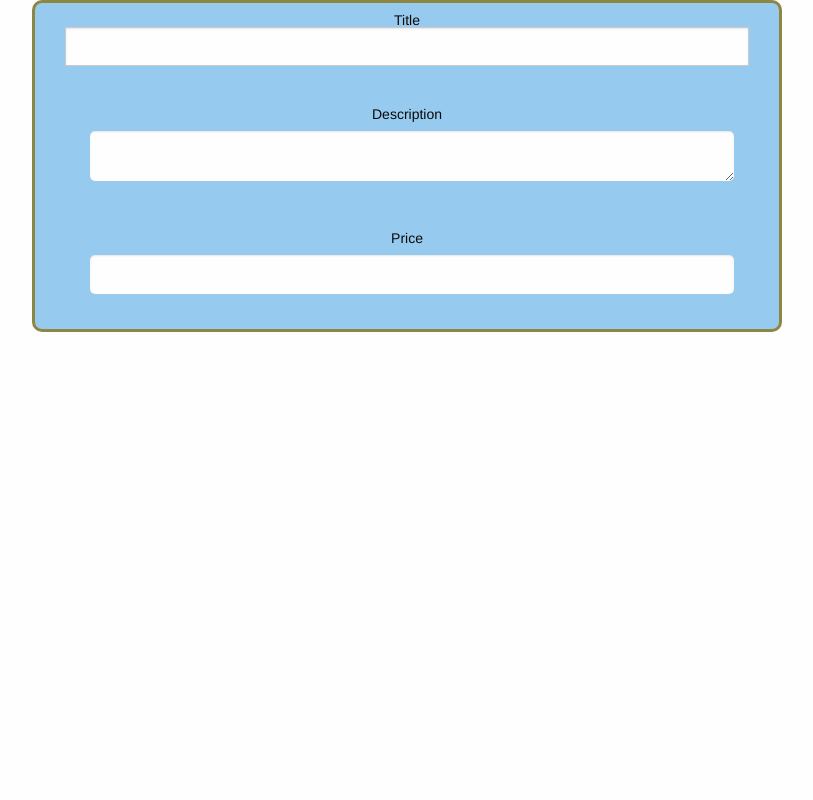
After one commit to artysidorenko/PHPBooks, a Symfony app: template templates/new.twig in a window 1280 px wide. The commit adds this page. Shown: the whole page, without its empty margins (233-1046 px from the left). Run offline with Twig, Linux system fonts and the light colour scheme; the template is opened without the code that fills it, so the values that code supplies are empty; form fields are guessed from the names that the template uses; some libraries are stand-ins or nearby versions; some web fonts are replaced.

Commit message:
book controller updates

```diff
--- a/composer.json
+++ b/composer.json
@@ -5,6 +5,7 @@
         "php": "^7.1.3",
         "ext-ctype": "*",
         "ext-iconv": "*",
+        "doctrine/annotations": "^1.6",
         "sensio/framework-extra-bundle": "^5.1",
         "symfony/asset": "4.2.*",
         "symfony/console": "4.2.*",
@@ -28,6 +29,7 @@
     "require-dev": {
         "symfony/debug-pack": "*",
         "symfony/maker-bundle": "^1.3",
+        "symfony/phpunit-bridge": "4.2.*",
         "symfony/profiler-pack": "*",
         "symfony/test-pack": "*",
         "symfony/web-server-bundle": "4.2.*"
--- a/public/Foundation/css/app.css
+++ b/public/Foundation/css/app.css
@@ -93,15 +93,14 @@
   border-radius: 10px;
 }
 
-.bookDetail__input {
+.bookDetail__input, .bookDetail__input * {
   border: none;
   margin: 5px;
   padding: 5px;
   border-radius: 5px;
-
 }
 
-.bookDetail__description {
+.bookDetail__description, .bookDetail__description * {
   text-align: left;
   display: block;
   width: 100%;
@@ -109,7 +108,7 @@
 }
 
 
-.bookDetail__price {
+.bookDetail__price, .bookDetail__price * {
   text-align: center!important;
   width: 75px;
   display: inline-block;
--- /dev/null
+++ b/templates/new.twig
@@ -0,0 +1,24 @@
+{{ form_start(form) }}
+<head>
+  {% include "head.twig" %}
+</head>
+<body>
+  <div class="bookDetail__container">
+    <div class="my-custom-class-for-errors">
+      {{ form_errors(form) }}
+    </div>
+
+    <div class="row">
+      <div class="col">
+        {{ form_row(form.title, {'class' : 'bookDetail__input'}) }}
+      </div>
+      <div class="col bookDetail__input" id="some-custom-id">
+        {{ form_row(form.description, {'class' : 'bookDetail__input bookDetail__description'}) }}
+      </div>
+      <div class="col bookDetail__input" id="some-custom-id">
+        {{ form_row(form.price, {'class' : 'bookDetail__input bookDetail__price'}) }}
+      </div>
+    </div>
+  </div>
+</body>
+{{ form_end(form) }}
```
Also changed, not shown: src/Controller/BookController.php (+35 -14 lines), src/Entity/Book.php (+10 -0 lines), 1 other file.
